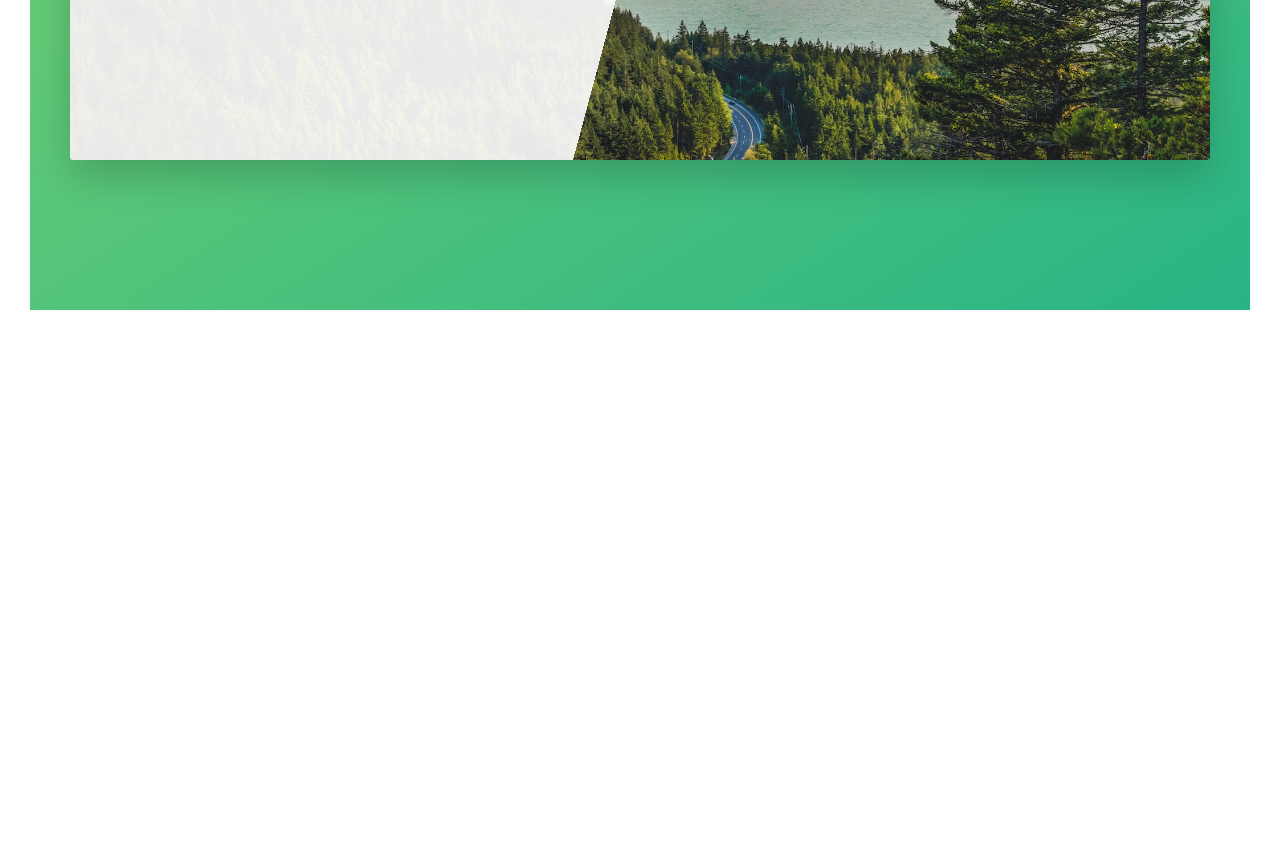
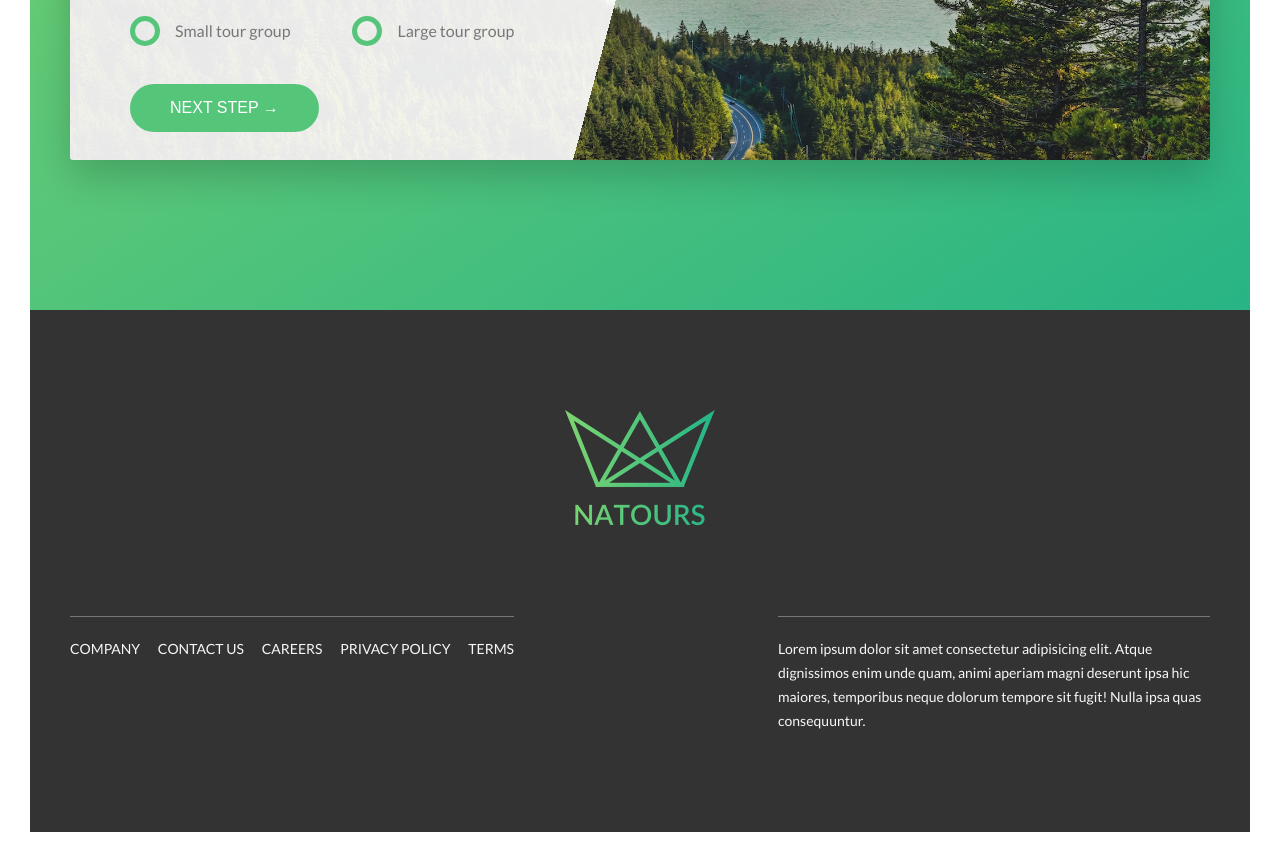
Before and after one commit to Qnemes/Natours, a website: page index.html in a window 1280 px wide. Shown: the part 5017-5879 px from the top of the page. Before the commit the page ends 5357 px from the top, so only its background shows below. Drawn offline with Linux system fonts and the light colour scheme.

Commit message:
complete footer

```diff
--- a/index.html
+++ b/index.html
@@ -270,13 +270,56 @@
                                     <input id="email" type="email" class="form__input" placeholder="Email address" required>
                                     <label for="email" class="form__label">E-mail address</label>
                                 </div>
+                                <div class="form__group u-margin-bottom-medium ">
+                                    <div class="form__radio-group">
+                                        <input type="radio" class="form__radio-input" id="small" name="size">
+                                        <label for="small" class="form__radio-label">
+                                            <span class="form__radio-button"></span>Small tour group
+                                        </label>
+                                    </div>
+                                    <div class="form__radio-group">
+                                        <input type="radio" class="form__radio-input" id="large" name="size">
+                                        <label for="large" class="form__radio-label">
+                                            <span class="form__radio-button"></span>Large tour group
+                                        </label>
+                                    </div>
+                                </div>
+                                <div class="form__group">
+                                    <button class="btn btn--green">
+                                        Next step &rarr;
+                                    </button>
+                                </div>
                             </form>
                         </div>
                     </div>
                 </div>
             </section>
         </main>
-
+        <footer class="footer">
+            <div class="footer__logo-box">
+                <img src="img/logo-green-2x.png" alt="Full logo" class="footer__logo">
+            </div>
+            <div class="row">
+                <div class="col-1-of-2">
+                    <div class="footer__navigation">
+                        <ul class="footer__list">
+                            <li class="footer__item"><a href="#" class="footer__link">Company</a></li>
+                            <li class="footer__item"><a href="#" class="footer__link">Contact us</a></li>
+                            <li class="footer__item"><a href="#" class="footer__link">Careers</a></li>
+                            <li class="footer__item"><a href="#" class="footer__link">Privacy policy</a></li>
+                            <li class="footer__item"><a href="#" class="footer__link">Terms</a></li>
+                        </ul>
+                    </div>
+                </div>
+                <div class="col-1-of-2">
+                    <p class="footer__copyright">
+                        Lorem ipsum dolor sit amet consectetur adipisicing elit.
+                        Atque dignissimos enim unde quam, animi aperiam magni deserunt ipsa hic maiores,
+                        temporibus neque dolorum tempore sit fugit! Nulla ipsa quas consequuntur.
+                    </p>
+                </div>
+            </div>
+        </footer>
 
         <!-- <section class="grid-test">
             <div class="row">
--- a/sass/abstract/_variables.scss
+++ b/sass/abstract/_variables.scss
@@ -14,6 +14,8 @@ $color-grey-light-2: #eee;
 
 $color-grey-dark: #777;
 $color-grey-dark-2: #999;
+$color-grey-dark-3:  #333;
+
 $color-white: #fff;
 $color-black: #000;
 
--- a/sass/base/_utilities.scss
+++ b/sass/base/_utilities.scss
@@ -1,18 +1,18 @@
 .u-center-text {
-	text-align: center;
+	text-align: center !important;
 }
 .u-margin-bottom-big {
-	margin-bottom: 8rem;
+	margin-bottom: 8rem !important;
 }
 .u-margin-bottom-medium {
-	margin-bottom: 4rem;
+	margin-bottom: 4rem !important;
 }
 .u-margin-bottom-small {
-	margin-bottom: 1.5rem;
+	margin-bottom: 1.5rem !important;
 }
 .u-margin-top-huge {
-    margin-top: 10rem;
+    margin-top: 10rem !important;
 }
 .u-margin-top-big {
-    margin-top: 8rem;
+    margin-top: 8rem !important;
 }
--- a/sass/components/_button.scss
+++ b/sass/components/_button.scss
@@ -1,4 +1,5 @@
 .btn {
+	&,
 	&:link,
 	&:visited {
 		display: inline-block;
@@ -9,6 +10,9 @@
 		transition: all .2s;
 		position: relative;
 		font-size: $default-font-size;
+		// Changes for the <button> tag
+		border: none;
+		cursor: pointer;
 	}
 	&:hover {
 		transform: translateY(-0.3rem);
@@ -18,7 +22,8 @@
 			opacity: 0;
 		}
 	}
-	&:active {
+	&:active, &:focus {
+		outline: none;
 		transform: translateY(-0.1rem);
 		box-shadow: 0 .5rem 1rem rgba($color-black, 0.2);
 	}
--- a/sass/components/_form.scss
+++ b/sass/components/_form.scss
@@ -13,6 +13,7 @@
         border-bottom: 3px solid transparent;
         width: 90%;
         display: block;
+        transition: all .3s;
         &:focus {
             outline: none;
             box-shadow: 0 1rem 2rem rgba($color-black, .1);
@@ -41,4 +42,44 @@
         visibility: hidden;
         transform: translateY(-4rem);
     }
+    &__radio-input {
+        display: none;
+    }
+    &__radio-group {
+        width: 49%;
+        display: inline-block;
+    }
+    &__radio-label {
+        font-size: $default-font-size;
+        cursor: pointer;
+        position: relative;
+        padding-left: 4.5rem;
+    }
+    &__radio-button {
+        height: 3rem;
+        width: 3rem;
+        border: 5px solid $color-primary;
+        border-radius: 50%;
+        display: inline-block;
+        position: absolute;
+        left: 0;
+        top: -.5rem;
+        &::after {
+            content: "";
+            display: block;
+            height: 1.3rem;
+            width: 1.3rem;
+            border-radius: 50%;
+            position: absolute;
+            top: 50%;
+            left: 50%;
+            transform: translate(-50%, -50%);
+            background-color: $color-primary;
+            opacity: 0;
+            transition: opacity .2s;
+        }
+    }
+    &__radio-input:checked ~ &__radio-label &__radio-button::after {
+        opacity: 1;
+    }
 }
--- /dev/null
+++ b/sass/layout/_footer.scss
@@ -0,0 +1,51 @@
+.footer {
+    background-color: $color-grey-dark-3;
+    padding: 10rem 0;
+    font-size: 1.4rem;
+    color: $color-grey-light-1;
+    &__logo-box {
+        text-align: center;
+        margin-bottom: 8rem;
+    }
+    &__logo {
+        width: 15rem;
+        height: auto;
+    }
+    &__navigation {
+        border-top: 1px solid $color-grey-dark;
+        padding-top: 2rem;
+        display: inline-block;
+    }
+    &__list {
+        list-style: none;
+    }
+    &__item {
+        display: inline-block;
+        &:not(:last-child) {
+            margin-right: 1.5rem;
+        }
+    }
+    &__link {
+        &:link,
+        &:visited {
+            color: $color-grey-light-1;
+            background-color: $color-grey-dark-3;
+            text-decoration: none;
+            text-transform: uppercase;
+            display: inline-block;
+            transition: all .2s;
+        }
+        &:hover,
+        &:active {
+            color: $color-primary;
+            box-shadow: 0 1rem 2rem rgba($color-black, .4);
+            transform: rotate(5deg) scale(1.3);
+        }
+    }
+    &__copyright {
+        border-top: 1px solid $color-grey-dark;
+        padding-top: 2rem;
+        width: 80%;
+        float: right;
+    }
+}
--- a/sass/main.scss
+++ b/sass/main.scss
@@ -11,6 +11,7 @@
 
 @import "layout/grid";
 @import "layout/header";
+@import "layout/footer";
 
 @import "components/button";
 @import "components/composition";
--- a/sass/pages/_home.scss
+++ b/sass/pages/_home.scss
@@ -33,8 +33,9 @@
     background-image: linear-gradient(105deg,
                     rgba($color-white, .9) 0%,
                     rgba($color-white, .9) 50%,
-                    transparent 50%), url(../img/nat-10.jpg);
-    background-size: cover;
+                    transparent 50%),
+                    url(../img/nat-10.jpg);
+    background-size: 100%;
     border-radius: 3px;
     box-shadow: 0 1.5rem 4rem rgba($color-black, .2);
     height: 50rem;
```
Also changed, not shown: css/style.css.
